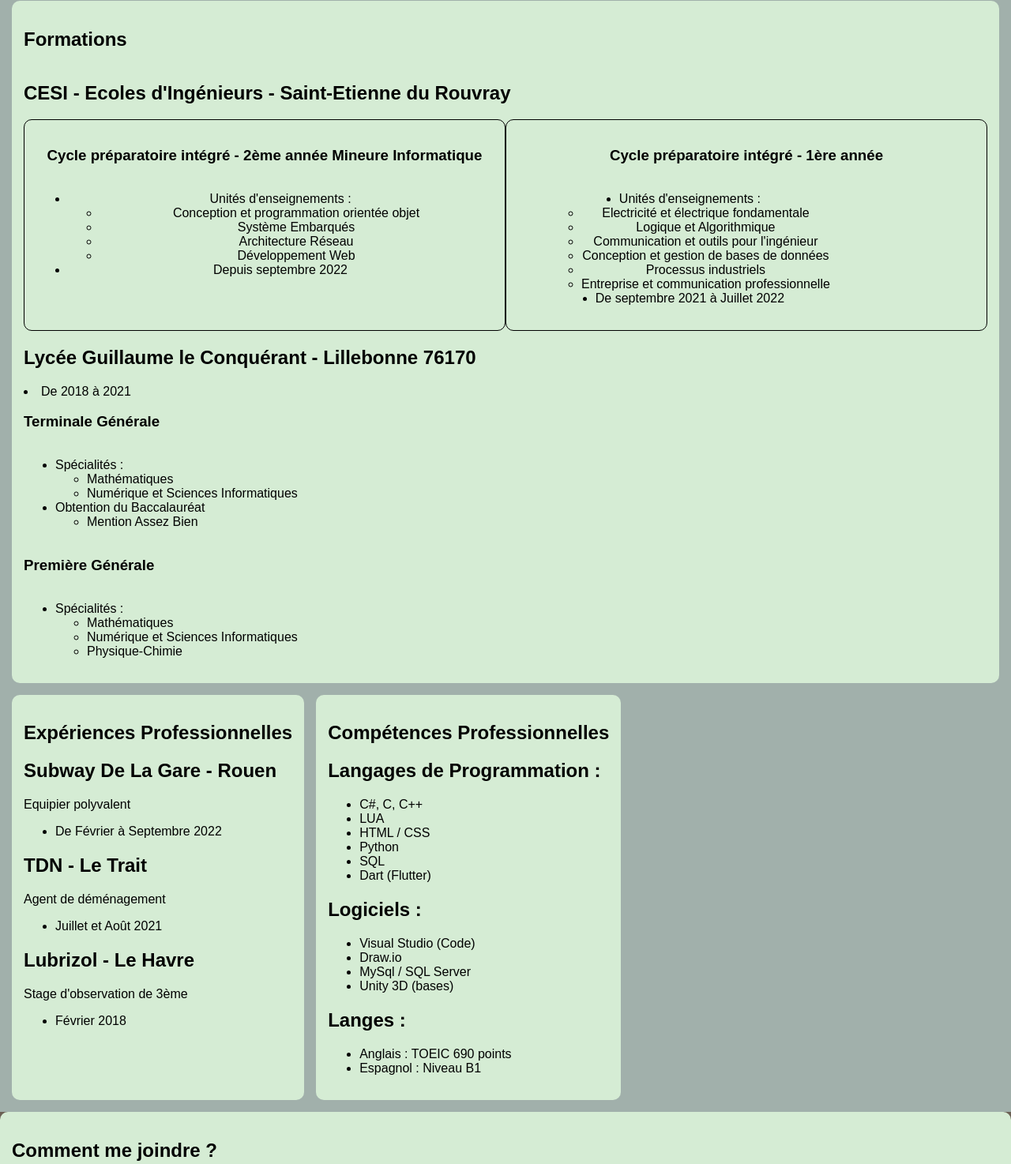
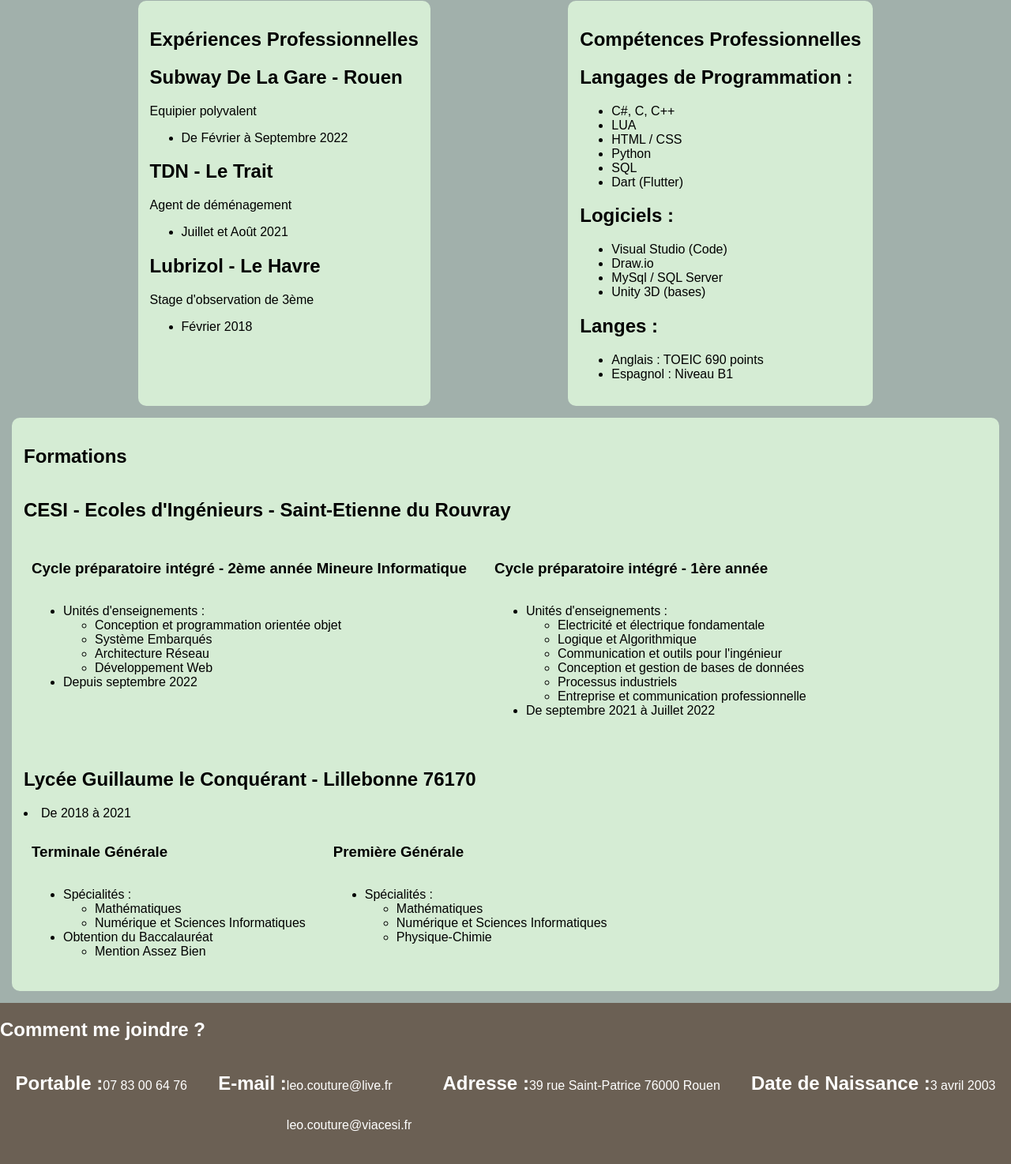
Before and after one commit to Layauu/PortFolio, a plain HTML site: page index.html in a window 1280 px wide. Shown: the part 431-1905 px from the top of the page at 79% size. After the commit the page ends 1881 px from the top, so only its background shows below. Drawn offline with Linux system fonts and the light colour scheme; a web font is replaced by a local one.

Commit message:
Update PortFolio

```diff
--- a/index.html
+++ b/index.html
@@ -17,7 +17,7 @@
 		</div>
 	</header>
 	<ul class="topnav">
-		<li><a href="dl-files/CV_Couture_Leo.pdf">Télécharger mon CV</a></li>
+		<li><a target="_blank" href="dl-files/CV_Couture_Leo.pdf">Télécharger mon CV</a></li>
 		<li><a href="https://www.linkedin.com/in/léo-couture-247267257/">Linkedin</a></li>
 		<li>
 			<a href="https://github.com/Layauu/">github</a>
@@ -30,73 +30,14 @@
 		<li><a href="#footer">Pieds de Paul</a></li>
 	</ul>
 	<main>
+
+		<div class="line2">
 			<article class="pres">
 				<h1>Qui suis-je ?</h1>
 				<p>Je m'appelle Léo Couture et je suis étudiant en deuxième année
 					de Cycle Préparatoire Intégré à l'école d'ingénieurs du CESI
 				</p>
 			</article>
-		<article class="formation">
-			<h1>Formations</h1>
-			<h2>CESI - Ecoles d'Ingénieurs - Saint-Etienne du Rouvray</h2>
-			<div class="formadiv">
-				<article>
-					<h3>Cycle préparatoire intégré - 2ème année Mineure Informatique</h3>
-					<ul class="lvl2">
-						<li>Unités d'enseignements :</li>
-						<ul class="lvl2">
-							<li>Conception et programmation orientée objet</li>
-							<li>Système Embarqués</li>
-							<li>Architecture Réseau</li>
-							<li>Développement Web</li>
-						</ul>
-						<li>Depuis septembre 2022</li>
-					</ul>
-				</article>
-				<article>
-					<h3>Cycle préparatoire intégré - 1ère année</h3>
-					<ul class="lvl1">
-						<div class="diiv">
-						<li>Unités d'enseignements :</li>
-						<ul class="lvl2">
-							<li>Electricité et électrique fondamentale</li>
-							<li>Logique et Algorithmique</li>
-							<li>Communication et outils pour l'ingénieur</li>
-							<li>Conception et gestion de bases de données</li>
-							<li>Processus industriels</li>
-							<li>Entreprise et communication professionnelle</li>
-						</ul>
-						<li>De septembre 2021 à Juillet 2022</li>
-						</div>
-					</ul>
-				</article>
-			</div>
-			<h2>Lycée Guillaume le Conquérant - Lillebonne 76170</h2>
-			<li>De 2018 à 2021</li>
-			<h3>Terminale Générale</h3>
-			<ul class="lvl1">
-				<li>Spécialités :</li>
-				<ul class="lvl2">
-					<li>Mathématiques</li>
-					<li>Numérique et Sciences Informatiques</li>
-				</ul>
-				<li>Obtention du Baccalauréat</li>
-				<ul class="lvl2">
-					<li>Mention Assez Bien</li>
-				</ul>
-			</ul>
-			<h3>Première Générale</h3>
-			<ul class="lvl1">
-				<li>Spécialités :</li>
-				<ul class="lvl2">
-					<li>Mathématiques</li>
-					<li>Numérique et Sciences Informatiques</li>
-					<li>Physique-Chimie</li>
-				</ul>
-			</ul>
-		</article>
-
-		<div class="line2">
 			<article class="exp">
 				<h1>Expériences Professionnelles</h1>
 				<h2>Subway De La Gare - Rouen</h2>
@@ -140,19 +81,99 @@
 				</ul>
 			</article>
 		</div>
+
+		<article class="formation">
+			<h1>Formations</h1>
+			<h2>CESI - Ecoles d'Ingénieurs - Saint-Etienne du Rouvray</h2>
+			<div class="formadiv">
+				<article>
+					<h3>Cycle préparatoire intégré - 2ème année Mineure Informatique</h3>
+					<ul class="lvl2">
+						<li>Unités d'enseignements :</li>
+						<ul class="lvl2">
+							<li>Conception et programmation orientée objet</li>
+							<li>Système Embarqués</li>
+							<li>Architecture Réseau</li>
+							<li>Développement Web</li>
+						</ul>
+						<li>Depuis septembre 2022</li>
+					</ul>
+				</article>
+				<article>
+					<h3>Cycle préparatoire intégré - 1ère année</h3>
+					<ul class="lvl1">
+						<li>Unités d'enseignements :</li>
+						<ul class="lvl2">
+							<li>Electricité et électrique fondamentale</li>
+							<li>Logique et Algorithmique</li>
+							<li>Communication et outils pour l'ingénieur</li>
+							<li>Conception et gestion de bases de données</li>
+							<li>Processus industriels</li>
+							<li>Entreprise et communication professionnelle</li>
+						</ul>
+						<li>De septembre 2021 à Juillet 2022</li>
+					</ul>
+				</article>
+			</div>
+			<br class="line">
+			<h2>Lycée Guillaume le Conquérant - Lillebonne 76170</h2>
+			<li>De 2018 à 2021</li>
+			<div class="formadiv">
+				<article>
+					<h3>Terminale Générale</h3>
+					<ul class="lvl1">
+						<li>Spécialités :</li>
+						<ul class="lvl2">
+							<li>Mathématiques</li>
+							<li>Numérique et Sciences Informatiques</li>
+						</ul>
+						<li>Obtention du Baccalauréat</li>
+						<ul class="lvl2">
+							<li>Mention Assez Bien</li>
+						</ul>
+					</ul>
+				</article>
+				<article>
+					<h3>Première Générale</h3>
+					<ul class="lvl1">
+						<li>Spécialités :</li>
+						<ul class="lvl2">
+							<li>Mathématiques</li>
+							<li>Numérique et Sciences Informatiques</li>
+							<li>Physique-Chimie</li>
+						</ul>
+					</ul>
+				</article>
+			</div>
+		</article>
+
 	</main>
 	<footer id="footer">
 		<article class="join">
+			<div class="grandDiv">
 				<h1>Comment me joindre ?</h1>
+				<div>
+					<div class="inside">
 						<h2>Portable :</h2>
 						<p>07 83 00 64 76</p>
+					</div>
+					<div class="inside">
 						<h2>E-mail :</h2>
+						<div class="emails">
 							<p>leo.couture@live.fr</p>
 							<p>leo.couture@viacesi.fr</p>
+						</div>
+					</div>
+					<div class="inside">
 						<h2>Adresse :</h2>
 						<p>39 rue Saint-Patrice 76000 Rouen</p>
-			<h2>Date de Naissance</h2>
+					</div>
+					<div class="inside">
+						<h2>Date de Naissance :</h2>
 						<p>3 avril 2003</p>
+					</div>
+				</div>
+			</div>
 		</article>
 	</footer>
 </body>
--- a/style.css
+++ b/style.css
@@ -50,7 +50,7 @@ main {
 }
 
 
-article {
+.pres, .exp, .comp, .formation {
     padding: 15px;
     /*border: 1px solid var(--color1);*/
     border-radius: 10px;
@@ -61,6 +61,8 @@ article {
 .line2 {
     display: flex;
     flex-direction: row;
+    flex-wrap: wrap;
+    justify-content: space-evenly;
     gap: 15px;
 }
 
@@ -71,24 +73,18 @@ article {
 
 .formation .formadiv {
     display: flex;
-    justify-content: space-between;
-    width: 100%;
+    justify-content: flex-start;
+    gap: 15px;
+    flex-wrap: wrap;
 }
 
 .formation .formadiv article {
-    border: 1px solid black;
-    width: 50%;
+    margin: 10px;
     display: flex;
     flex-direction: column;
-    text-align: center;
+    text-align: start;
 }
 
-.formation .formadiv article .diiv {
-    display: flex;
-    flex-direction: column;
-    align-items: center;
-    width: max-content;
-}
 
 body {
     margin: 0px;
@@ -157,3 +153,24 @@ body {
 /*.pres, .formation, .exp {
     border-bottom: 1px solid var(--color1);
 }*/
+
+footer .join div {
+    display: flex;
+    flex-direction: row;
+    flex-wrap: wrap;
+    justify-content: space-around;
+
+}
+
+footer .join .grandDiv {
+    flex-direction: column;
+}
+
+.inside {
+    align-items: baseline;
+}
+
+footer .join .grandDiv .inside .emails {
+    display: flex;
+    flex-direction: column;
+}
```
Lines whose indentation alone changed are shown as unchanged.
